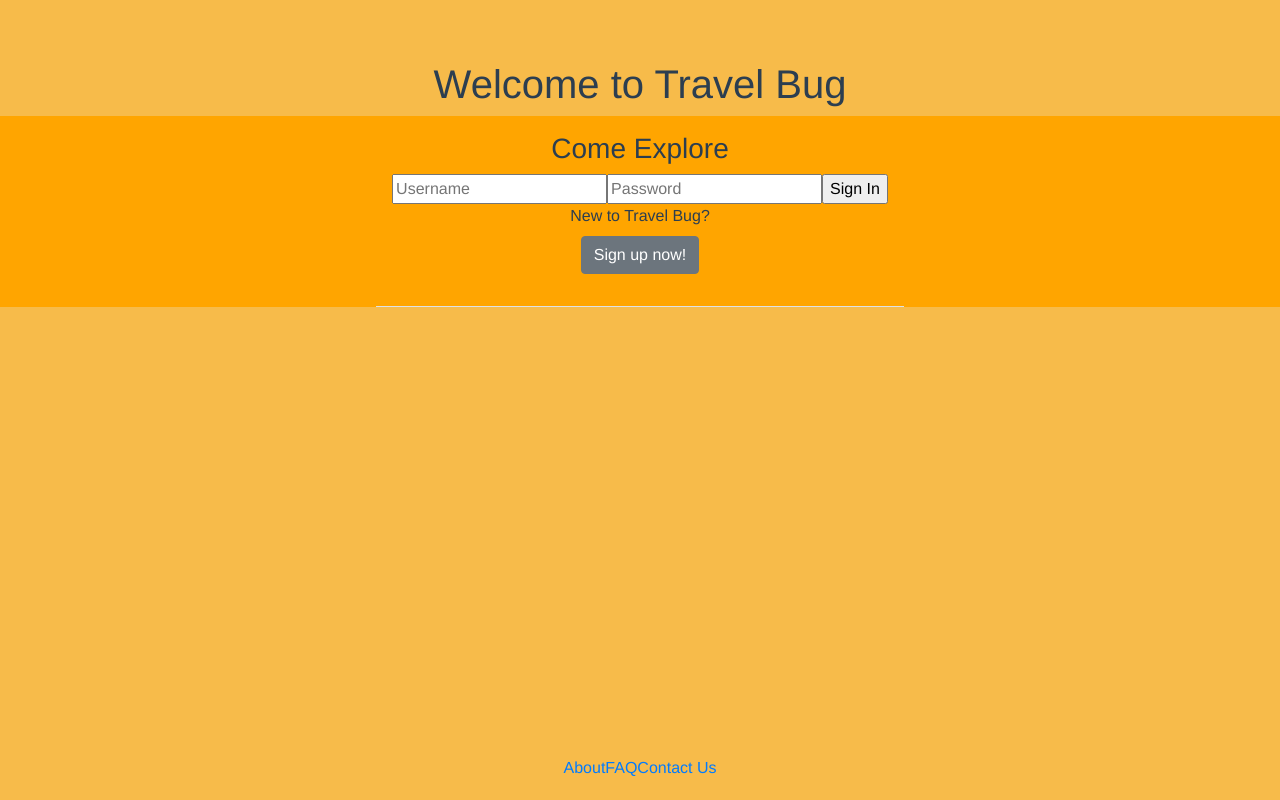
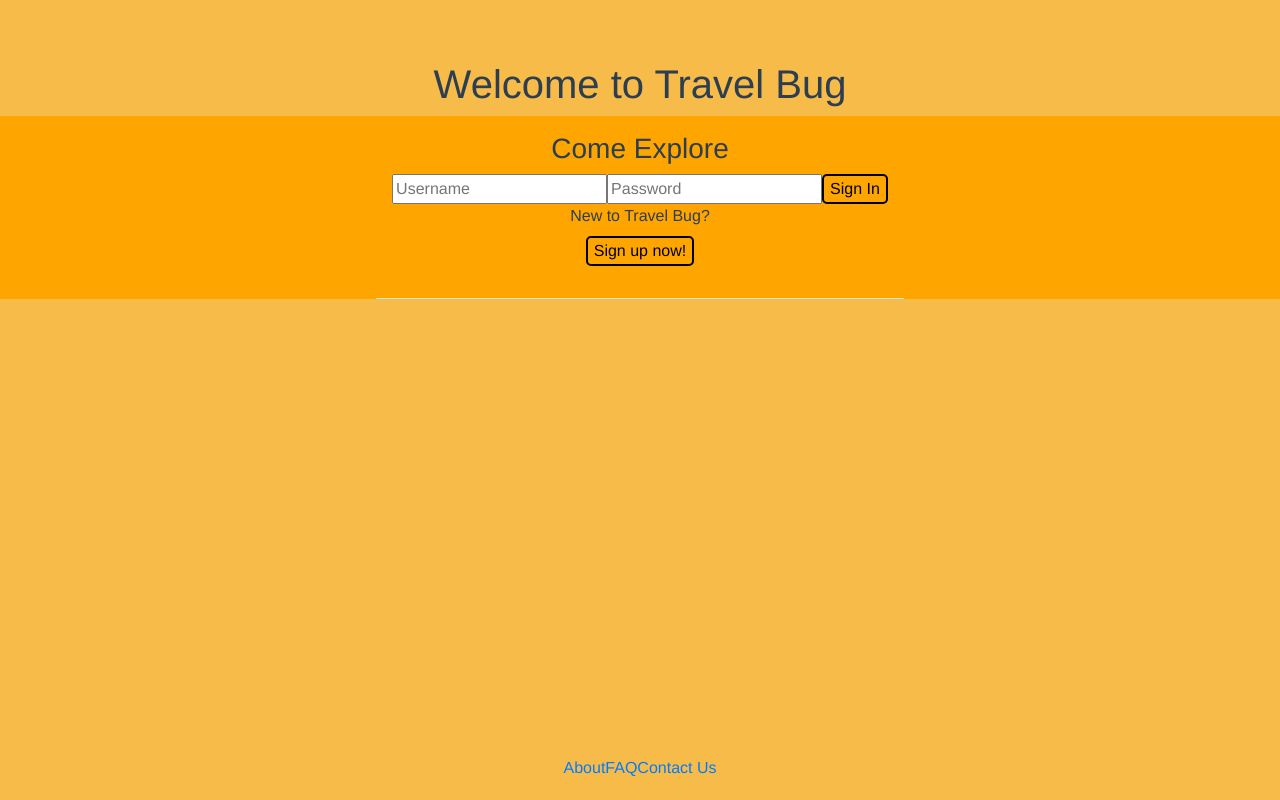
Before and after one commit to tclukies/bucketListApp, a Vue app in the folder intro-vue/: page / in a window 1280 px wide. Built offline with nearby package versions, Linux system fonts and the light colour scheme; no server answers.

Commit message:
css of front

```diff
--- a/intro-vue/src/components/Modal.vue
+++ b/intro-vue/src/components/Modal.vue
@@ -12,12 +12,13 @@
           <h3>Come Explore</h3>
             <input placeholder='Username' type='text' name='username' id='username' value=''>
             <input placeholder='Password' type='password' name='password' id='password' value=''>
-            <input @click.prevent='bool' type='submit' value='Sign In'>
+            <input @click.prevent='bool' type='submit' value='Sign In' id='signButton'>
             <div>
             <label for='login'>New to Travel Bug?</label>
             </div>
             <div>
-            <b-button class='danger' v-on:click='seen ==! seen, logseen ==! logseen' type='submit' name='button'>Sign up now!</b-button>
+            <!-- <b-button class='danger' v-on:click='seen ==! seen, logseen ==! logseen' type='submit' name='button'>Sign up now!</b-button> -->
+            <button v-on:click='seen ==! seen, logseen ==! logseen' type='submit' name='button'>Sign up now!</button>
             </div>
             <div id="alertMessage"><p></p></div>
         </form>
@@ -117,6 +118,13 @@ export default {
 body {
   background-color: rgba(247, 178, 49, 0.877);
 }
+
+button {
+  background-color: orange;
+  color:black;
+  border: black solid 2px;
+   border-radius: 5px;
+}
 .modal-container {
   display: flex;
   justify-content: center;
@@ -126,4 +134,11 @@ body {
   display: flex;
   flex-wrap: column;
 }
+
+#signButton {
+   background-color: orange;
+  color:black;
+  border: black solid 2px;
+  border-radius: 5px;
+}
 </style>
```
